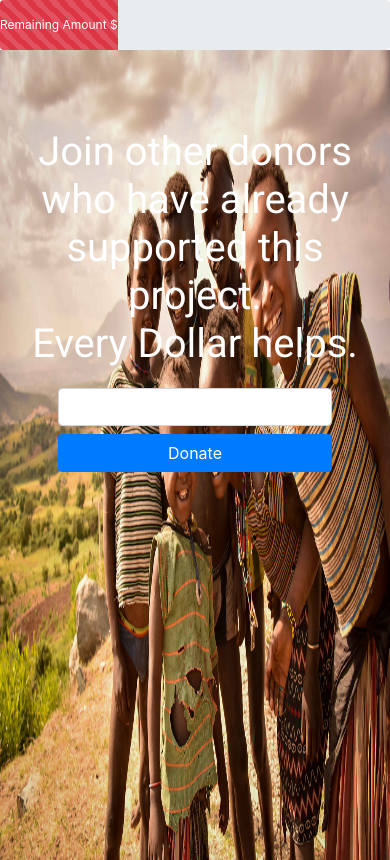
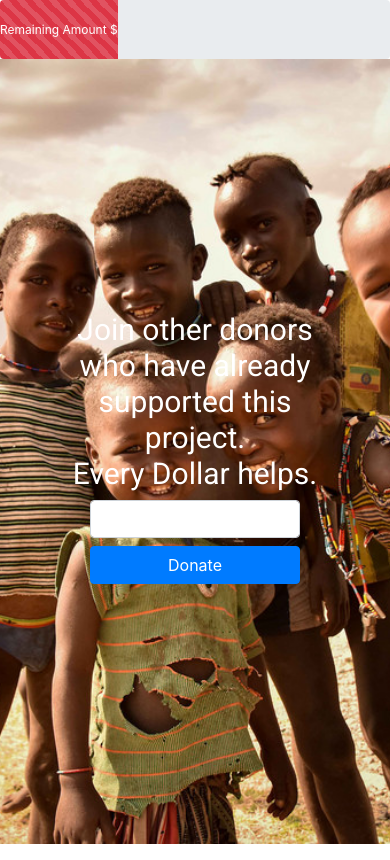
Before and after one commit to adityaprasanna/Donation-App, an Angular app: page / in a window 390 px wide. Built offline with nearby package versions, Linux system fonts and the light colour scheme; no server answers.

Commit message:
responsiveness optimization

```diff
--- a/src/app/components/home/home.component.css
+++ b/src/app/components/home/home.component.css
@@ -1,26 +1,25 @@
 @import url("https://fonts.googleapis.com/css?family=Roboto&display=swap");
 * .progress {
-  height: 50px !important;
+  height: 7vh !important;
 }
 
-* .image img {
-  position: absolute;
-  z-index: 1;
-  height: 96vh;
+* .content {
+  background: url("../../../assets/images/donate.jpg") no-repeat center;
+  background-size: cover;
+  height: 93vh;
 }
 
-* h1 {
+* .content h1 {
   font-family: 'Roboto', sans-serif;
   text-align: center;
-  position: relative;
   color: #fff;
-  z-index: 2;
-  margin-top: 20%;
 }
 
-* .donate-form {
-  position: relative;
-  z-index: 2;
-  margin-top: 5%;
+@media only screen and (max-width: 768px) {
+  /* For mobile phones: */
+  * h1 {
+    font-size: 30px;
+    padding: 0 50px;
+  }
 }
 /*# sourceMappingURL=home.component.css.map */
--- a/src/app/components/home/home.component.html
+++ b/src/app/components/home/home.component.html
@@ -7,22 +7,21 @@
       Remaining Amount {{ (remainingAmount) }} $
     </div>
   </div>
-  <div class="image">
-    <img src="assets/images/donate.jpg" alt="" class="donate w-100">
-  </div>
+  <div class="container-fluid">
+    <div class="row text-center content">
+      <div class="col-md-12 text-center my-auto">
         <h1>Join {{ totalDonations }} other donors who have already supported this project. <br>
           Every Dollar helps.</h1>
-  <div class="row donate-form">
-    <form id="test-form" class="mx-auto">
-      <div class="col-md-12">
+        <form id="test-form">
+          <div class="col-md-2 col-8 mx-auto">
             <input type="text" name="amount" id="amount" class="form-control">
             <input type="text" name="Country" value="{{clientCountry}}" hidden>
             <input type="text" name="Time" value="{{time}}" hidden>
-      </div>
-      <div class="col-md-12">
             <button type="submit" (click)="donateButtonClick()" class="btn btn-primary w-100 my-2"
               id="submit-form">Donate</button>
           </div>
         </form>
       </div>
+    </div>
+  </div>
 </main>
--- a/src/app/components/home/home.component.scss
+++ b/src/app/components/home/home.component.scss
@@ -2,29 +2,29 @@
 
 * {
   .progress {
-    height: 50px !important;
+    height: 7vh !important;
   }
 
-  .image {
-    img {
-      position: absolute;
-      z-index: 1;
-      height: 96vh;
+  .content {
+    background: url("../../../assets/images/donate.jpg") no-repeat center;
+    background-size: cover;
+    height: 93vh;
+
+    h1 {
+      font-family: 'Roboto', sans-serif;
+      text-align: center;
+      color: #fff;
     }
   }
+}
 
-  h1 {
-    font-family: 'Roboto', sans-serif;
-    text-align: center;
-    position: relative;
-    color: #fff;
-    z-index: 2;
-    margin-top: 20%;
-  }
+@media only screen and (max-width: 768px) {
 
-  .donate-form {
-    position: relative;
-    z-index: 2;
-    margin-top: 5%;
+  /* For mobile phones: */
+  * {
+    h1 {
+      font-size: 30px;
+      padding: 0 50px;
+    }
   }
 }
--- a/src/app/components/home/home.component.ts
+++ b/src/app/components/home/home.component.ts
@@ -1,7 +1,6 @@
 import { Component, OnInit } from "@angular/core";
 import { AuthService } from "src/app/auth.service";
 import { Router } from "@angular/router";
-declare var $: any;
 @Component({
   selector: "app-home",
   templateUrl: "./home.component.html",
```
Also changed, not shown: 1 other file (tests, documents, lock files or other folders). Lines whose indentation alone changed are shown as unchanged.
